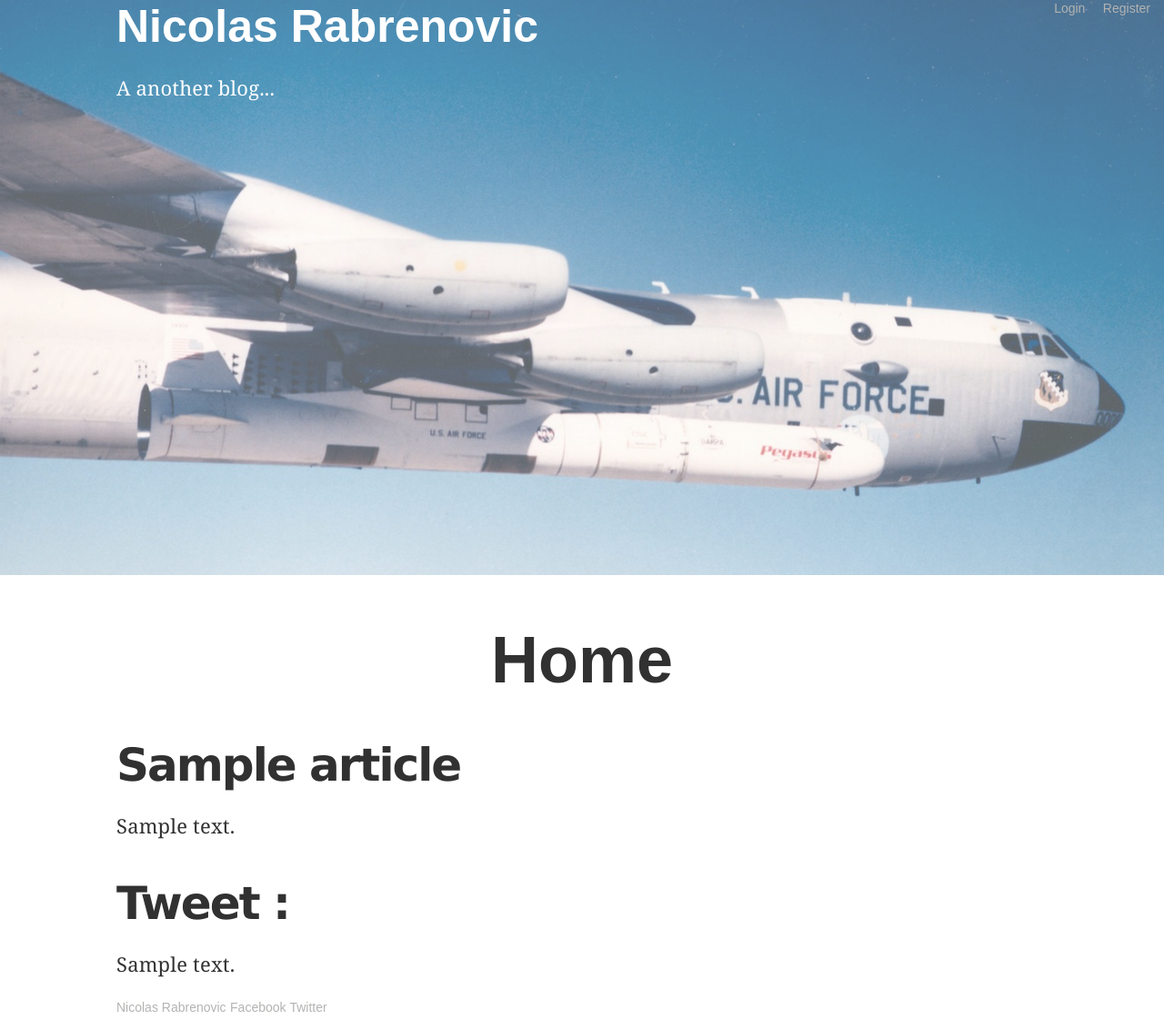
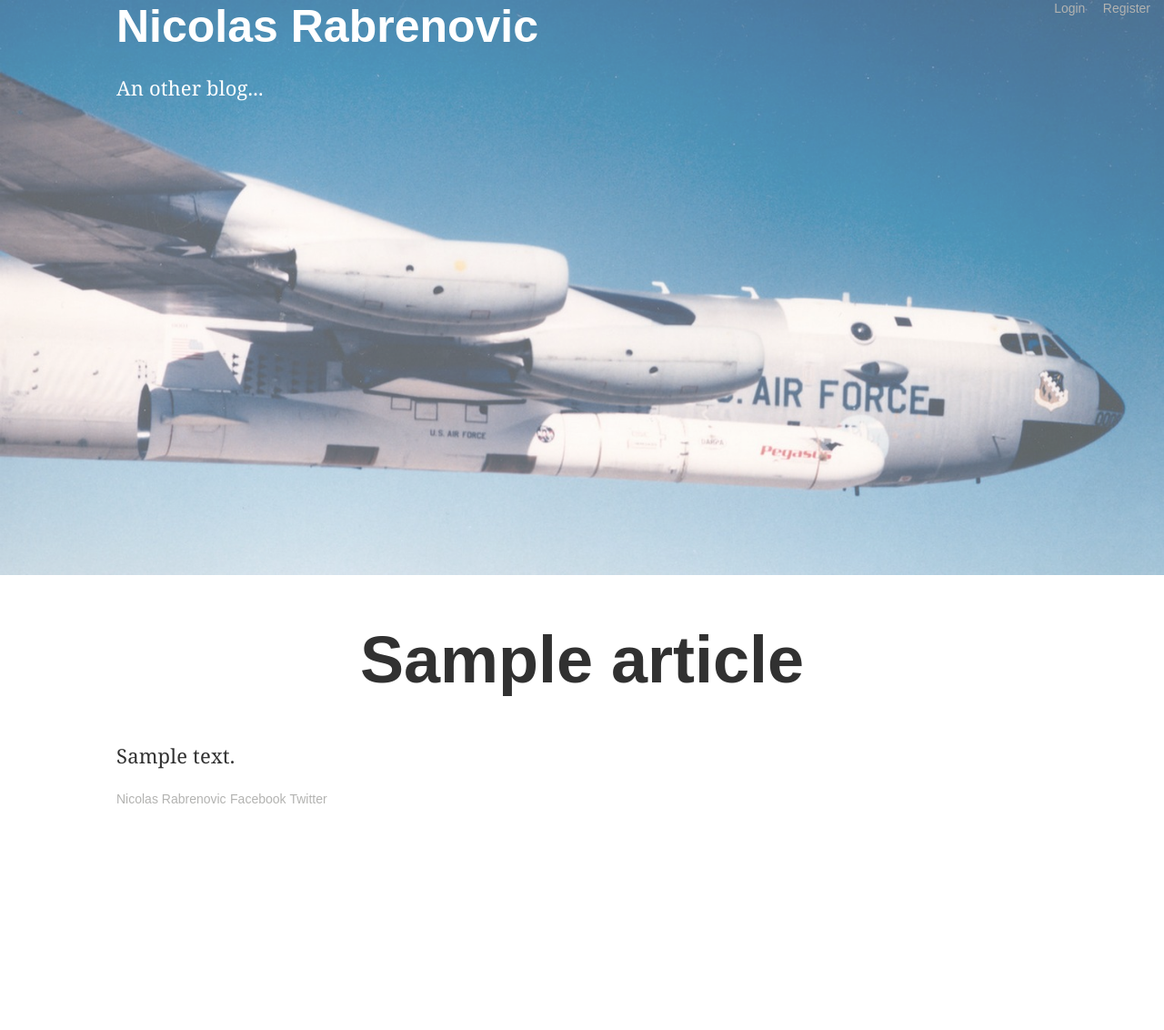
Before and after one commit to NicolasRabrenovic/Blog, a PHP site: template views/article.twig in a window 1280 px wide. Shown: the whole page at 91% size. After the commit the page ends 883 px from the top, so only its background shows below. Run offline with PHP 8.4, Linux system fonts and the light colour scheme; the template is opened without the code that fills it: most values are stand-ins (such as "Sample title", 1, 10 or a date in 2020); some libraries are stand-ins or nearby versions.

Commit message:
0.2
Titles, Article routes, Twitter debut/delete, Admin icons.

```diff
--- a/public/index.php
+++ b/public/index.php
@@ -47,6 +47,7 @@ $app->get('/article/{idArticle}', function ($idArticle) use ($app) {
 })
 ->bind('article');
 
+
 $app->get('/filter/{idTag}', function ($idTag) use ($app) {
     $c = new HomeController($app);
     return $c->getIndex($idTag);
@@ -88,6 +89,8 @@ $app->post('/register', function () use ($app) {
 })
 ->bind('postRegister');
 
+
+
 /*********
 *
 * ADMIN
--- a/views/article.twig
+++ b/views/article.twig
@@ -1,26 +1,16 @@
 {% extends "layout.twig" %}
+{% block title %}Article{% endblock %}
 
 {% block content %}
-    <h1>Home</h1>
+    <h1> {{ article.title }} </h1>
     <section>
             <article>
-                <h2>{{ article.title }}</h2>
+
                 <p>
                     {{ article.body }}
                 </p>
             </article>
 
-            <section>
-                <h2>Tweet :</h2>
-                {% for results in tweets %}
-                    {% for tweet in results %}
-                    <article>
-                        <p>
-                            {{ tweet.text }}
-                        </p>
-                    </article>
-                    {% endfor %}
-                {% endfor %}
-            </section>
+
     </section>
 {% endblock %}
--- a/views/home.twig
+++ b/views/home.twig
@@ -1,4 +1,6 @@
 {% extends "layout.twig" %}
+{% block title %}Accueil{% endblock %}
+
 
 {% block content %}
     <h1>Home</h1>
--- a/views/layout.twig
+++ b/views/layout.twig
@@ -2,7 +2,7 @@
 <html>
     <head>
     <link rel="stylesheet" type="text/css" href="{{ app.request.basepath }}/css/style.css">
-
+	<title> Blog - {% block title %}{% endblock %}</title>
     </head>
     <body>
         <header>
@@ -12,15 +12,15 @@
                 <ul>
                     <li class="logo">
                         <a href="{{ app.url_generator.generate('home') }}">Nicolas Rabrenovic <br>
-						<p>A another blog... </p></a>
+						<p>An other blog... </p></a>
                     </li>
                     {% if admin == 1 %}
 					<div class="admin">
                     <li>
-                        <a href="{{ app.url_generator.generate('getAdminArticle') }}">Admin création article</a>
+                        <a href="{{ app.url_generator.generate('getAdminArticle') }}"><img src="{{ app.request.basepath }}/img/newpost.png" alt="Nouvel Article"></a>
                     </li>
                     <li>
-                        <a href="{{ app.url_generator.generate('getAdminTags') }}">Admin création tag</a>
+                        <a href="{{ app.url_generator.generate('getAdminTags') }}"><img src="{{ app.request.basepath }}/img/newtag.png" alt="Nouvel Article"></a>
                     </li>
 					</div>
                     {% endif %}
```
Also changed, not shown: pages/HomeController.php (+3 -7 lines), public/img/logout.png (added), public/img/newpost.png (added), public/img/newtag.png (added).
